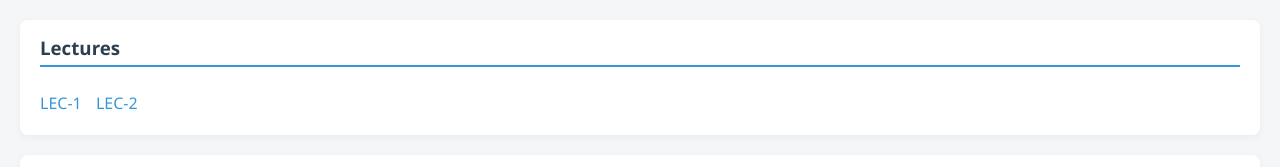
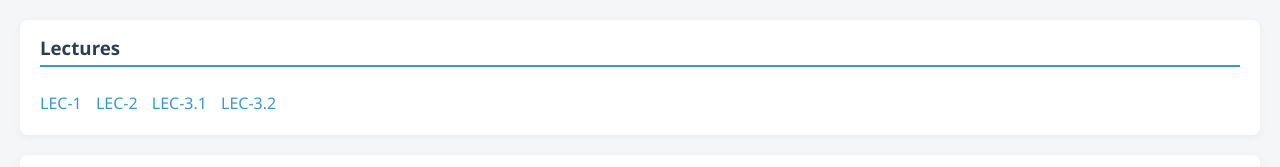
Before and after one commit to VishalChavda06/Jquery, a plain HTML site: page index.html in a window 1280 px wide. Shown: the top 167 px of the page. Drawn offline with Linux system fonts and the light colour scheme.

Commit message:
Update index

```diff
--- a/index.html
+++ b/index.html
@@ -50,6 +50,8 @@
         <h3>Lectures</h3>
         <a href="/LEC/LEC-1/index.html">LEC-1</a>
         <a href="/LEC/LEC-2/index.html">LEC-2</a>
+        <a href="/LEC/LEC-3/3.1/index.html">LEC-3.1</a>
+        <a href="/LEC/LEC-3/3.2/index.html">LEC-3.2</a>
     </div>
     <div>
         <h3>Pratice-Questions</h3>
```
